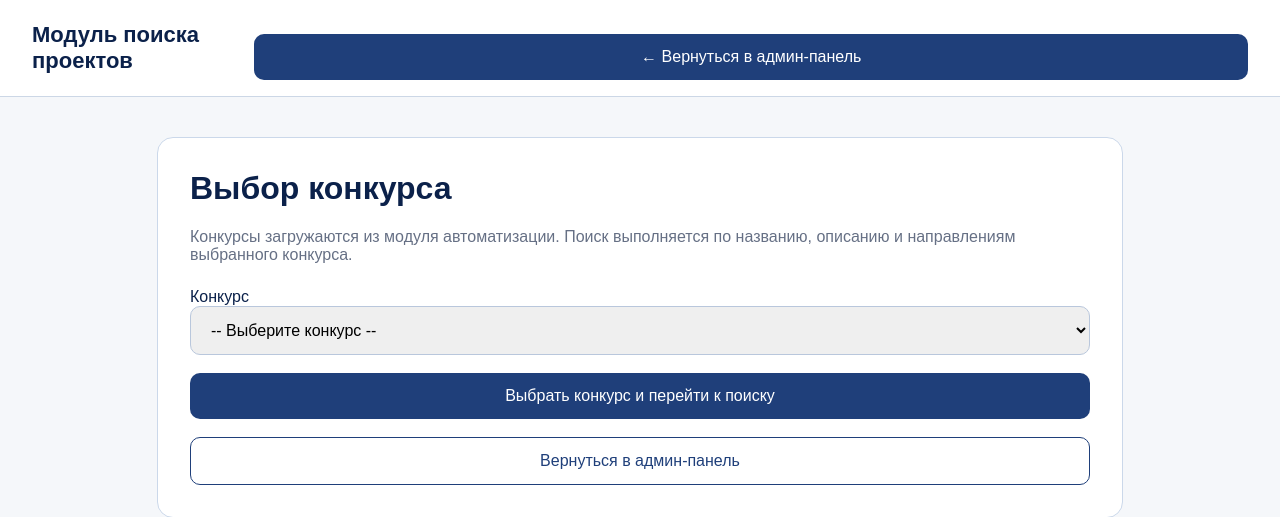
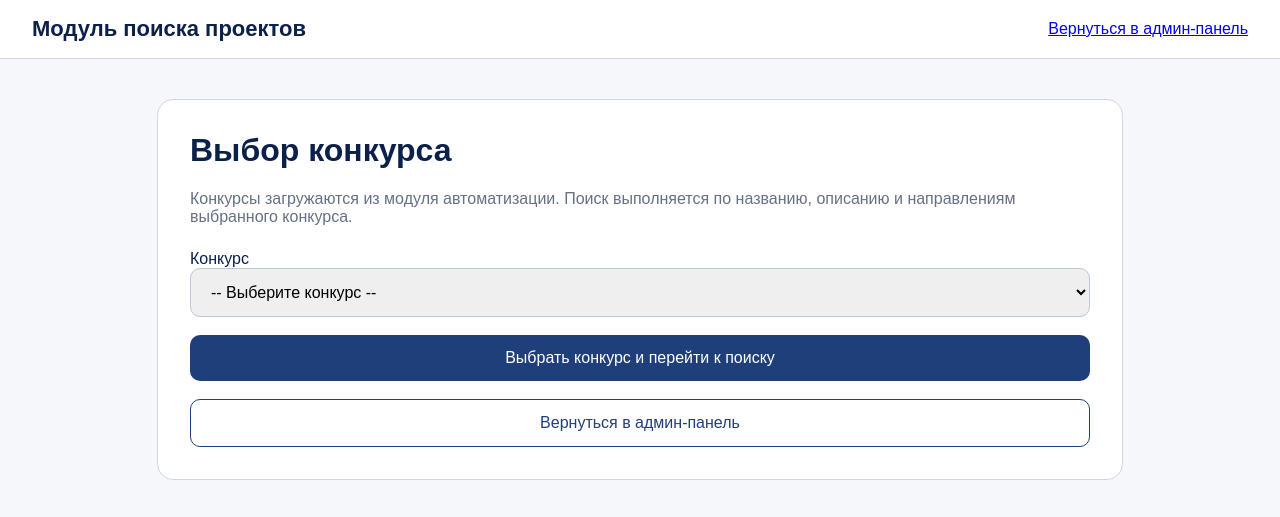
Before and after one commit to pestraevayu-yulche/grant-platform, a Flask app: page / in a window 1280 px wide. Shown: the top 517 px of the page. Run offline with Flask 3, Linux system fonts and the light colour scheme; a database or web service that is not in the repository returns one stand-in record (values such as "Sample title"); data that the repository does not hold is empty; some libraries are stand-ins or nearby versions.

Commit message:
Update index.html

```diff
--- a/модуль_поиска/templates/index.html
+++ b/модуль_поиска/templates/index.html
@@ -71,8 +71,8 @@
 <body>
 <header>
     <div class="brand">Модуль поиска проектов</div>
-    <a href="/back_to_admin" class="btn btn-secondary">
-    ← Вернуться в админ-панель
+<a href="{{ automation_admin_url }}/admin/dashboard?contest_id={{ contest_id }}">
+    Вернуться в админ-панель
 </a>
 </header>
 <div class="container">
```
